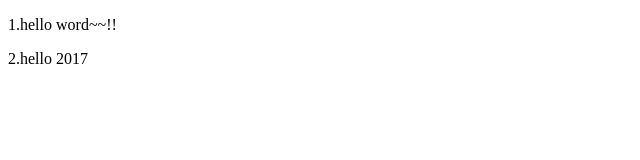
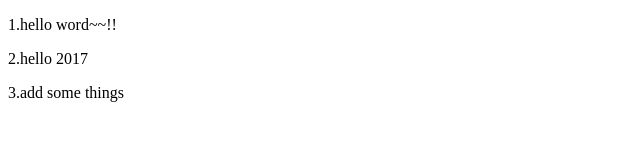
Before and after one commit to BabyCY/babycy.github.io, a plain HTML site: page index.html in a window 1280 px wide. Shown: the whole page, without its empty margins (0-640 px from the left). Drawn offline with Linux system fonts and the light colour scheme.

Commit message:
add some things

```diff
--- a/index.html
+++ b/index.html
@@ -9,5 +9,6 @@
 <body>
     <p>1.hello word~~!!</p>
     <p>2.hello 2017</p>
+    <p>3.add some things</p>
 </body>
 </html>
```
